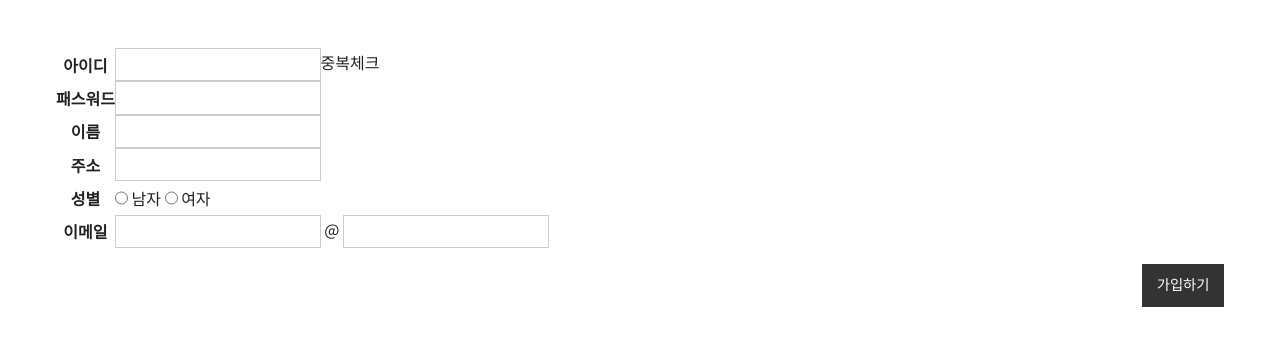
After one commit to jews3333/phpboard, a PHP site: page /page/member/signup.php in a window 1280 px wide. The commit adds this page. Shown: the top 354 px of the page. Run offline with PHP 8.4, Linux system fonts and the light colour scheme.

Commit message:
회원가입 구현

```diff
--- /dev/null
+++ b/page/member/signup.php
@@ -0,0 +1,86 @@
+<? include $_SERVER['DOCUMENT_ROOT']."/head.php" ?>
+
+    <script>
+
+        var overlap_check = false;
+
+        function overlapCheckHandler(){
+            $.ajax({
+                url:"./overlap_check.php",
+                type:"post",
+                data:{
+                    'id' : signForm.id.value
+                },
+                success: function(result){
+                    if(result.trim() == 'OK'){
+                        overlap_check = true;
+                        alert("사용가능한 아이디입니다.");
+                    } else {
+                        overlap_check = false;
+                        alert("중복된 아이디입니다.");
+                    }
+                }
+            });
+        }
+
+        document.addEventListener("DOMContentLoaded", function(){
+            signForm.onsubmit = function(e){
+                if(!overlap_check){
+                    alert("아이디 중복확인을 받지 않았습니다.");
+                    return false;
+                }
+            }
+        });
+    </script>
+
+    <div class="content">
+        <form action="signup_action.php" method="post" name="signForm">
+            <table class="sign-form">
+                <caption></caption>
+                <colgroup>
+                    <col style="width:10%;"/>
+                    <col />
+                </colgroup>
+                <tbody>
+                    <tr>
+                        <th>아이디</th>
+                        <td><input type="text" name="id" class="text"/><a href="javascript:overlapCheckHandler();">중복체크</a></td>
+                    </tr>
+                    <tr>
+                        <th>패스워드</th>
+                        <td><input type="password" name="password" class="text"/></td>
+                    </tr>
+                    <tr>
+                        <th>이름</th>
+                        <td><input type="text" name="name" class="text"/></td>
+                    </tr>
+                    <tr>
+                        <th>주소</th>
+                        <td><input type="text" name="address" class="text"/></td>
+                    </tr>
+                    <tr>
+                        <th>성별</th>
+                        <td>
+                            <input type="radio" id="gender1" name="gender" value="1"/>
+                            <label for="gender1">남자</label>
+                            <input type="radio" id="gender2" name="gender" value="2"/>
+                            <label for="gender2">여자</label>
+                        </td>
+                    </tr>
+                    <tr>
+                        <th>이메일</th>
+                        <td>
+                            <input type="text" name="email1" class="text"/>
+                            @
+                            <input type="text" name="email2" class="text"/>
+                        </td>
+                    </tr>
+                <tbody>
+            </table>
+            <div class="btns">
+                <button type="submit">가입하기</a>
+            </div>
+        </form>
+    </div>
+
+<? include $_SERVER['DOCUMENT_ROOT']."/foot.php" ?>
--- a/resource/css/base.css
+++ b/resource/css/base.css
@@ -4,8 +4,8 @@ a {color:inherit; text-decoration: none;}
 ul, li, ol {list-style: none;}
 img {max-width:100%; vertical-align: top;}
 table {border-spacing: 0; border-collapse: collapse;}
-input {height:2.5em; padding:0 1em; border:1px solid #ccc; vertical-align: middle;}
-input.text {width:100%;}
+input, select {height:2.5em; padding:0 1em; border:1px solid #ccc; vertical-align: middle;}
+input[type='file'] {width:100%;}
 label {vertical-align: middle; cursor: pointer;}
 button {background: none; border:0; border-radius: 0; color:#333; font-size: 1rem; font-family: initial; cursor: pointer;}
 textarea {width:100%; resize: none; min-height:20em; border:1px solid #ccc; padding: 1em;}
--- a/resource/css/layout.css
+++ b/resource/css/layout.css
@@ -6,6 +6,7 @@ table[class^=board-] td {border-bottom:1px solid #ccc; height:3em; padding:0.5em
 table[class^=board-] th {background:#333; color:#fff; font-weight: normal;}
 table[class^=board-] td.title {text-align:left;}
 table[class^=board-] td.title span {display:inline-block; vertical-align: middle; background:rgb(255, 115, 0); color:#fff; font-size:0.8em; margin-right:0.5em; padding:0.25em 0.5em;}
+table[class^=board-] td input.text {width:100%;}
 
 table.board-view td {text-align: left;}
 
@@ -15,3 +16,20 @@ table.board-view td {text-align: left;}
 
 #passwordCheckPopup {position:fixed; top:50%; left:50%; max-width:500px; width:100%; background:#fff; padding:3em; z-index: 10; transform: translate(-50%,-50%); border:1px solid #ccc; display:none;}
 #passwordCheckPopup button {display:block; width:100%; text-align:center; color:#fff; background:#333; padding:0.5em; margin-top:5px;}
+
+#pagination {text-align:center; margin:2em 0;}
+#pagination > a {display:inline-block; position:relative; white-space: nowrap; min-width:2em; height:2em; line-height:2em; font-size:0.9em; color:#777; margin:0 0.25em; padding:0 0.25em;}
+#pagination > a:after {content:""; position:absolute; top:0; left:0; right:0; bottom:0; border:1px solid #ccc;}
+#pagination > .active {font-weight:bold; color:#333;}
+#pagination > .active:after {border:2px solid #333;}
+
+#board-search {margin-bottom:2em; border-top:1px solid #ccc;}
+#board-search .row {width:100%; display:table; border-bottom:1px solid #ccc;}
+#board-search .cell {display:table-cell; vertical-align: middle;}
+#board-search .cell dt,
+#board-search .cell dd {display:table-cell; vertical-align: middle; padding: 0.25em;}
+#board-search .cell dt {background:#333; color:#fff; min-width:100px; text-align: center;}
+#board-search button {background:#eee; font-size:0.9em; height:2.5em; vertical-align: middle; padding:0 1em; font-weight:bold; border:1px solid #aaa;}
+
+#search-text {margin-bottom: 1em;}
+#search-text > p {font-size:1.1em;}
```
Also changed, not shown: index.php (+59 -9 lines), page/member/overlap_check.php (added, +17 -0 lines), page/member/signup_action.php (added, +30 -0 lines).
